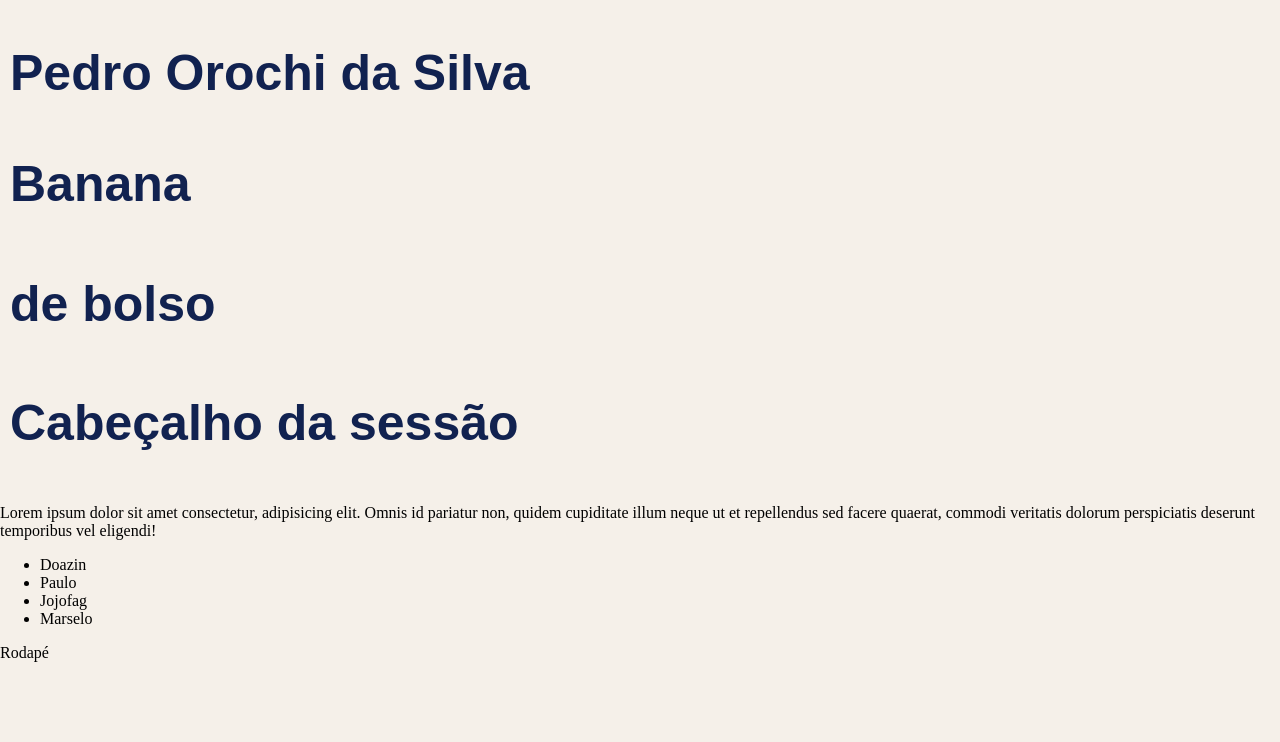
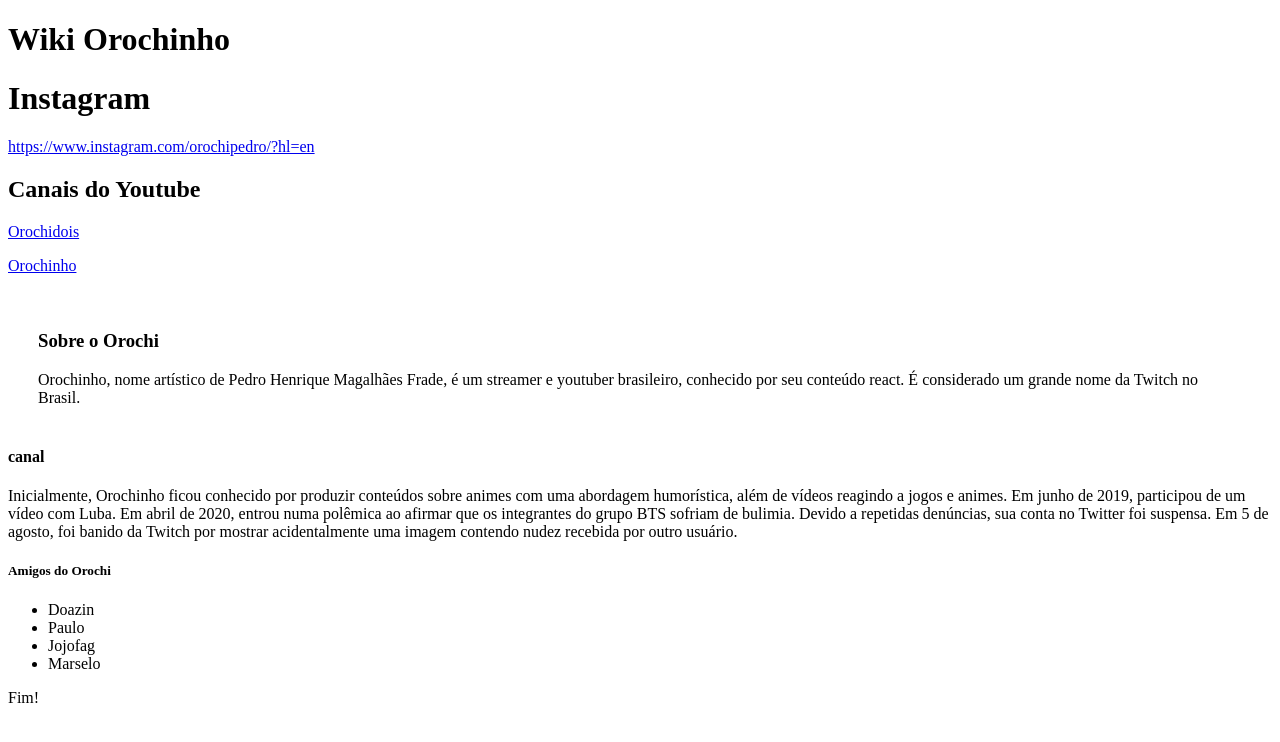
Before and after one commit to eaninika/ninizao, a plain HTML site: page index.html in a window 1280 px wide. Drawn offline with Linux system fonts and the light colour scheme; a web font is replaced by a local one.

Commit message:
AULA 11/06

```diff
--- a/index.html
+++ b/index.html
@@ -15,20 +15,31 @@
 </head>
 <body>
     <header>
-        <h1>Pedro Orochi da Silva</h1>
+        <h1>Wiki Orochinho</h1>
     </header>
 
-    <h1>Banana</h1>
-    <h2>de bolso</h2>
-    <section>
-        <h2>Cabeçalho da sessão</h2>
-        <article>Lorem ipsum dolor sit amet consectetur, adipisicing elit. Omnis id pariatur non, quidem cupiditate illum neque ut et repellendus sed facere quaerat, commodi veritatis dolorum perspiciatis deserunt temporibus vel eligendi!
+    <h1>Instagram</h1>
+    <a href="https://www.instagram.com/orochipedro/?hl=en">https://www.instagram.com/orochipedro/?hl=en</a>
+
+    <h2>Canais do Youtube</h2>
+    <p><a href="https://www.youtube.com/@orochidois1692">Orochidois</a></p>
+    <p></p><a href="https://www.youtube.com/@OrochiJoga">Orochinho</a></p>
+    <section class="Orochi">
+    <div class="Orochi__sobre">
+        <h3>Sobre o Orochi</h3>
+        <article id="">Orochinho, nome artístico de Pedro Henrique Magalhães Frade, é um streamer e youtuber brasileiro, conhecido por seu conteúdo react. É considerado um grande nome da Twitch no Brasil.
         </article>
+    </div>
     </section>
+    <div>
+        <h4>canal</h4>
+        <article>Inicialmente, Orochinho ficou conhecido por produzir conteúdos sobre animes com uma abordagem humorística, além de vídeos reagindo a jogos e animes. Em junho de 2019, participou de um vídeo com Luba. Em abril de 2020, entrou numa polêmica ao afirmar que os integrantes do grupo BTS sofriam de bulimia. Devido a repetidas denúncias, sua conta no Twitter foi suspensa. Em 5 de agosto, foi banido da Twitch por mostrar acidentalmente uma imagem contendo nudez recebida por outro usuário.</article>
+    </div>
     <article>
         <address></address>
     </article>
     <aside>
+        <h5>Amigos do Orochi</h5>
         <ul>
             <li>Doazin</li>
             <li>Paulo</li>
@@ -36,6 +47,6 @@
             <li>Marselo</li>
         </ul>
     </aside>
-        <footer>Rodapé</footer>
+        <footer>Fim!</footer>
 </body>
 </html>
--- a/style.css
+++ b/style.css
@@ -1,12 +1,7 @@
-body{
-    margin: 0;
-    padding: 0;
-    background-color: #F5F0E9 ;
+.Orochi {
+    padding: 20px 30px;
 }
-h1, h2 {
-    padding-left: 10px 15px 20px 25px;
-    font-family: "Delicious Handrawn", sans-serif;
-    font-size: 50px;
-    color: #112250;
-    padding: 10px;
+
+.Orochi__sobre {
+
 }
```
